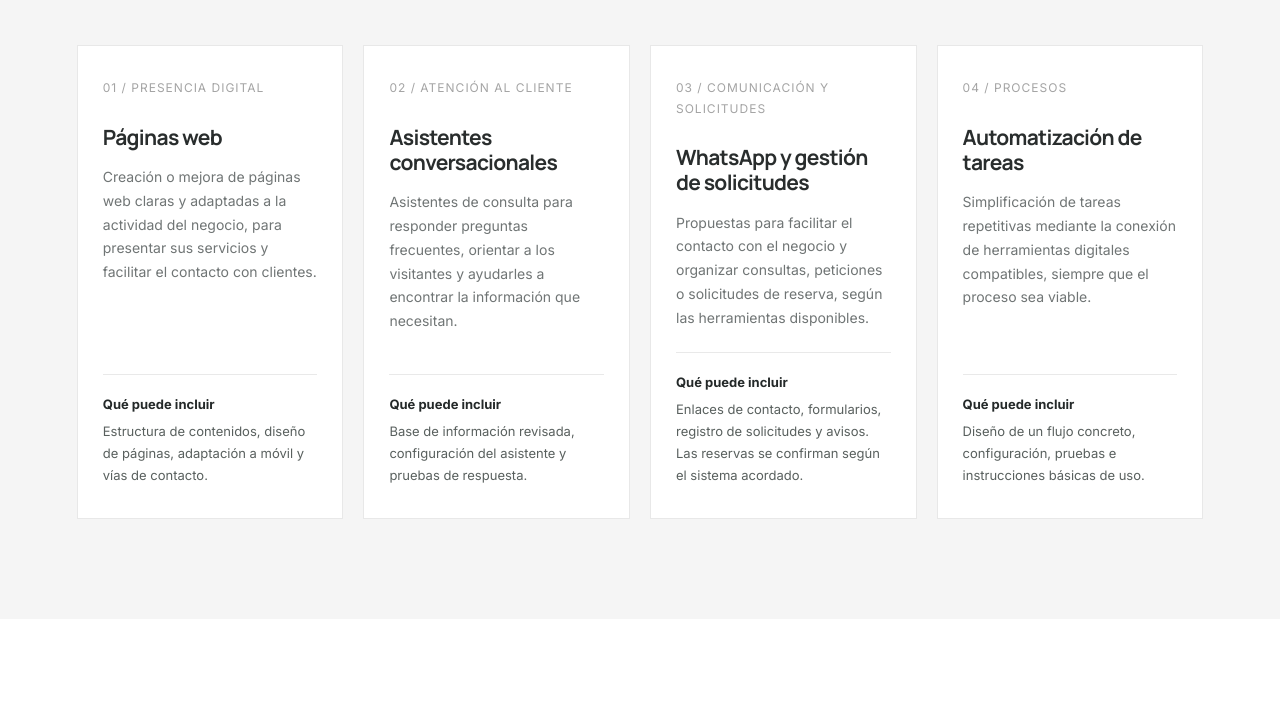
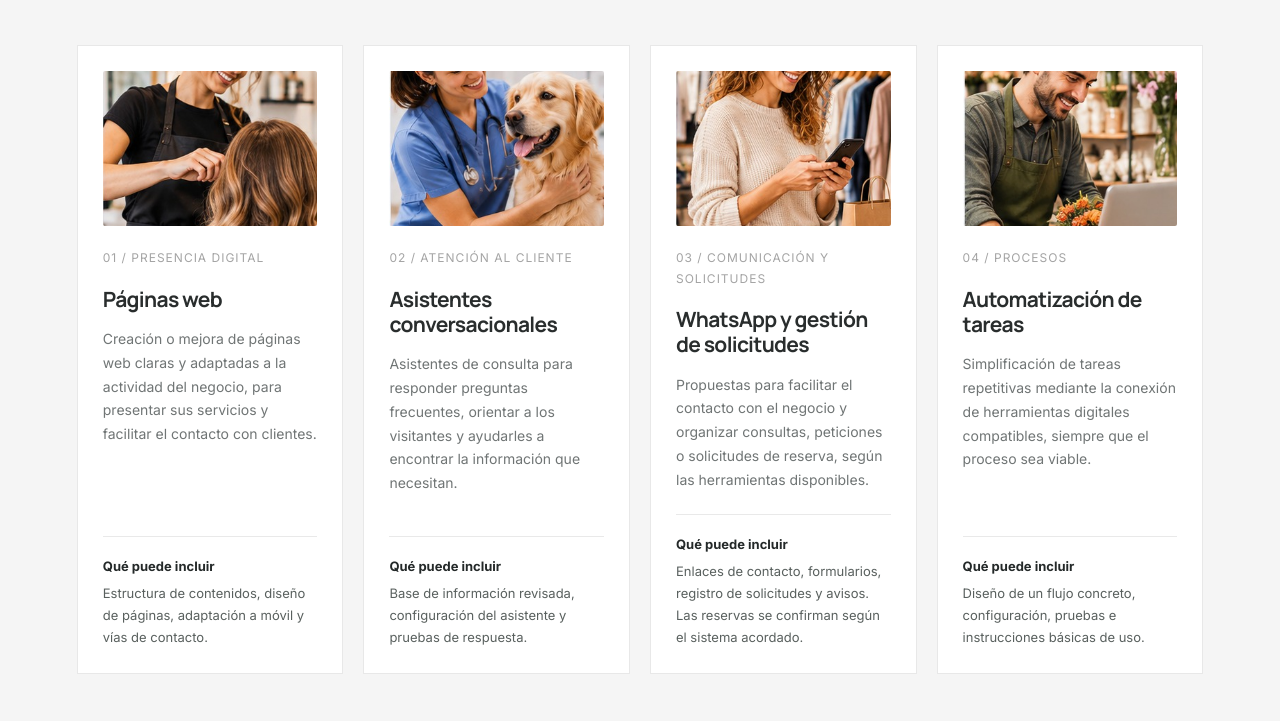
Before and after one commit to mptiabcn/mpt-consultoria, a plain HTML site: page index.html in a window 1280 px wide. Shown: the part 1878-2599 px from the top of the page. Drawn offline with Linux system fonts and the light colour scheme.

Commit message:
Update index.html

```diff
--- a/index.html
+++ b/index.html
@@ -144,11 +144,22 @@
       display: grid; grid-template-columns: repeat(4, 1fr); gap: 20px;
     }
     .solution-card {
-      background: white; padding: 32px 25px; border: 1px solid #e8e8e8;
-      display: flex; flex-direction: column; min-height: 360px;
+      background: white; padding: 25px; border: 1px solid #e8e8e8;
+      display: flex; flex-direction: column; min-height: 440px;
     }
+
+    /* NUEVAS FOTOGRAFÍAS DE LOS SERVICIOS */
+    .solution-image {
+      width: 100%;
+      height: 155px;
+      object-fit: cover;
+      object-position: center;
+      border-radius: 2px;
+      margin-bottom: 22px;
+    }
+
     .solution-number {
-      color: #a4a4a4; font-size: 12px; letter-spacing: 1px; margin-bottom: 26px;
+      color: #a4a4a4; font-size: 12px; letter-spacing: 1px; margin-bottom: 18px;
     }
     .solution-card h3 { font-size: 21px; margin-bottom: 15px; }
     .solution-card p { color: var(--muted); font-size: 14px; margin-bottom: 22px; }
@@ -247,10 +258,6 @@
     .mpt-chat-form input { min-width: 0; flex: 1; border: 1px solid #dfe3e2; border-radius: 7px; padding: 11px 12px; font: 13px 'Inter', sans-serif; color: var(--ink); }
     .mpt-chat-form button { border: 0; border-radius: 7px; background: var(--green-dark); color: #fff; padding: 0 15px; font: 600 12px 'Inter', sans-serif; cursor: pointer; }
     .mpt-chat-note { padding: 0 13px 10px; margin: 0; color: #858b89; background: #fff; font-size: 10px; line-height: 1.4; }
-    @media (max-width: 480px) {
-      .mpt-chat-launcher { right: 16px; bottom: 16px; width: 56px; height: 56px; }
-      .mpt-chat-panel { right: 10px; bottom: 82px; width: calc(100vw - 20px); height: min(570px, calc(100dvh - 105px)); }
-    }
 
     /* MÓVILES */
     @media (max-width: 1050px) {
@@ -284,10 +291,13 @@
       .about::before { width: 250px; height: 250px; right: -65px; }
       .solution-grid, .process-grid { grid-template-columns: 1fr; }
       .solution-card { min-height: auto; }
+      .solution-image { height: 190px; }
       .human-section { grid-template-columns: 1fr; }
       .human-image img { min-height: 280px; height: 280px; }
       .human-copy { padding: 48px 7%; }
       .footer-inner { flex-direction: column; text-align: center; }
+      .mpt-chat-launcher { right: 16px; bottom: 16px; width: 56px; height: 56px; }
+      .mpt-chat-panel { right: 10px; bottom: 82px; width: calc(100vw - 20px); height: min(570px, calc(100dvh - 105px)); }
     }
     @media (prefers-reduced-motion: reduce) {
       html { scroll-behavior: auto; }
@@ -385,6 +395,7 @@
 
         <div class="solution-grid">
           <article class="solution-card">
+            <img class="solution-image" src="01-peluqueria.jpg" alt="Peluquera atendiendo a una clienta en una peluquería de proximidad" loading="lazy">
             <span class="solution-number">01 / PRESENCIA DIGITAL</span>
             <h3 data-es="Páginas web" data-ca="Pàgines web">Páginas web</h3>
             <p data-es="Creación o mejora de páginas web claras y adaptadas a la actividad del negocio, para presentar sus servicios y facilitar el contacto con clientes."
@@ -401,6 +412,7 @@
           </article>
 
           <article class="solution-card">
+            <img class="solution-image" src="02-veterinaria.jpg" alt="Veterinaria atendiendo a un perro en una clínica veterinaria" loading="lazy">
             <span class="solution-number">02 / ATENCIÓN AL CLIENTE</span>
             <h3 data-es="Asistentes conversacionales" data-ca="Assistents conversacionals">Asistentes conversacionales</h3>
             <p data-es="Asistentes de consulta para responder preguntas frecuentes, orientar a los visitantes y ayudarles a encontrar la información que necesitan."
@@ -417,6 +429,7 @@
           </article>
 
           <article class="solution-card">
+            <img class="solution-image" src="03-tienda-ropa.jpg" alt="Comerciante de una tienda de ropa utilizando su teléfono móvil" loading="lazy">
             <span class="solution-number">03 / COMUNICACIÓN Y SOLICITUDES</span>
             <h3 data-es="WhatsApp y gestión de solicitudes" data-ca="WhatsApp i gestió de sol·licituds">WhatsApp y gestión de solicitudes</h3>
             <p data-es="Propuestas para facilitar el contacto con el negocio y organizar consultas, peticiones o solicitudes de reserva, según las herramientas disponibles."
@@ -433,6 +446,7 @@
           </article>
 
           <article class="solution-card">
+            <img class="solution-image" src="04-floristeria.jpg" alt="Florista organizando su trabajo en una floristería de barrio" loading="lazy">
             <span class="solution-number">04 / PROCESOS</span>
             <h3 data-es="Automatización de tareas" data-ca="Automatització de tasques">Automatización de tareas</h3>
             <p data-es="Simplificación de tareas repetitivas mediante la conexión de herramientas digitales compatibles, siempre que el proceso sea viable."
```
